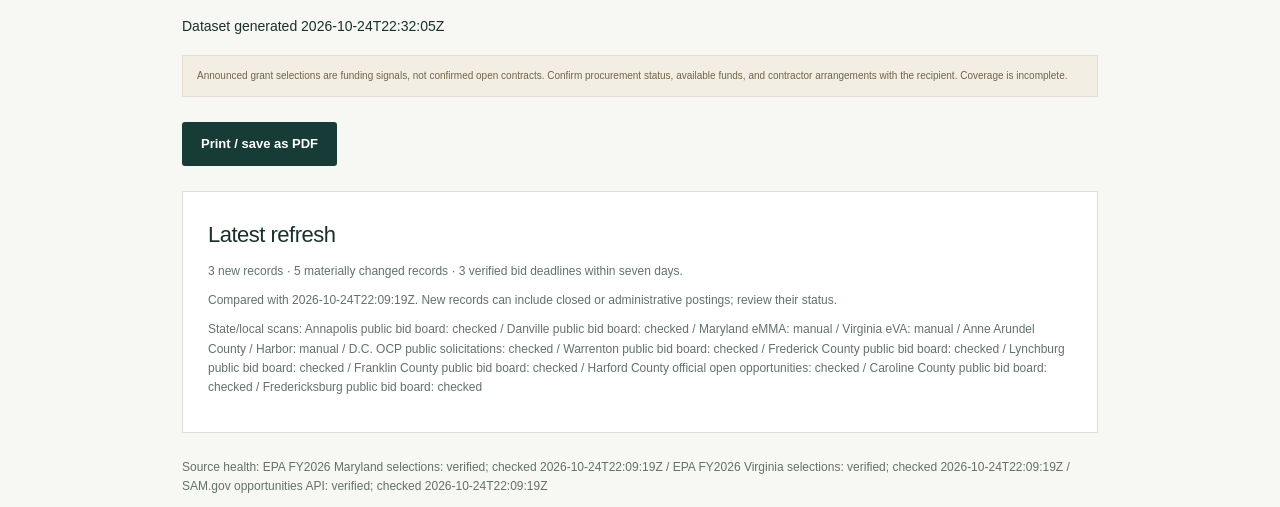
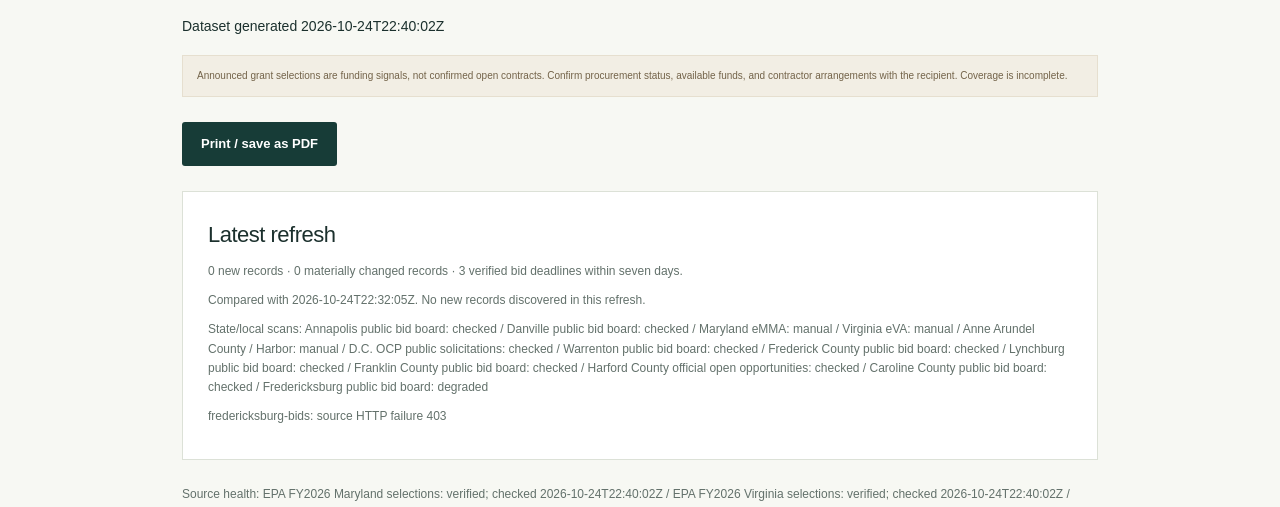
Before and after one commit to tzj410/CleanupSignal, a website with bundled scripts: page public/report.html in a window 1280 px wide. Shown: the part 265-772 px from the top of the page. Built offline with nearby package versions, Linux system fonts and the light colour scheme.

Commit message:
Refresh verified source checks and environmental project brief

```diff
--- a/public/data/signals.json
+++ b/public/data/signals.json
@@ -1,25 +1,25 @@
 {
-  "generatedAt": "2026-10-24T22:32:05Z",
+  "generatedAt": "2026-10-24T22:40:02Z",
   "sources": [
     {
       "id": "epa-md-2026",
       "name": "EPA FY2026 Maryland selections",
       "url": "https://www.epa.gov/newsreleases/epa-announces-55-million-brownfields-grants-revitalize-communities-maryland",
-      "lastChecked": "2026-10-24T22:09:19Z",
+      "lastChecked": "2026-10-24T22:40:02Z",
       "status": "verified"
     },
     {
       "id": "epa-va-2026",
       "name": "EPA FY2026 Virginia selections",
       "url": "https://www.epa.gov/newsreleases/epa-announces-over-101-million-brownfields-grants-revitalize-communities-virginia",
-      "lastChecked": "2026-10-24T22:09:19Z",
+      "lastChecked": "2026-10-24T22:40:02Z",
       "status": "verified"
     },
     {
       "id": "sam",
       "name": "SAM.gov opportunities API",
       "url": "https://open.gsa.gov/api/get-opportunities-public-api/",
-      "lastChecked": "2026-10-24T22:09:19Z",
+      "lastChecked": "2026-10-24T22:40:02Z",
       "status": "verified",
       "note": "90-day national NAICS search, filtered to MD, VA and DC, for NAICS 541620 and 562910; federal notices only. Not comprehensive coverage."
     }
@@ -41,7 +41,7 @@
       "sourceUrl": "https://www.danville-va.gov/bids.aspx?bidID=4194",
       "summary": "Administrative procurement activity: IFB-26-27-004 AA-Demo 6 Properties Bid Tab",
       "nextStep": "Confirm current procurement status and remaining scope with the purchasing office; this posting may be a results or responders notice.",
-      "verifiedAt": "2026-10-24T22:32:05Z",
+      "verifiedAt": "2026-10-24T22:40:02Z",
       "verification": "verified",
       "statusNote": "Administrative posting or conflicting source labels; not a verified invitation to bid.",
       "noticeType": "Administrative posting",
@@ -66,7 +66,7 @@
       "sourceUrl": "https://www.danville-va.gov/bids.aspx?bidID=4232",
       "summary": "Administrative procurement activity: RFP-26-27-018-Wastewater Sludge Removal Dewatering Transportation and Land Application (Responders List)",
       "nextStep": "Confirm current procurement status and remaining scope with the purchasing office; this posting may be a results or responders notice.",
-      "verifiedAt": "2026-10-24T22:32:05Z",
+      "verifiedAt": "2026-10-24T22:40:02Z",
       "verification": "verified",
       "statusNote": "Administrative posting or conflicting source labels; not a verified invitation to bid.",
       "noticeType": "Administrative posting",
@@ -91,7 +91,7 @@
       "sourceUrl": "https://www.danville-va.gov/bids.aspx?bidID=4234",
       "summary": "Administrative procurement activity: IFB 26-27-009 Southern Virginia Megasite at Berry Hill - McGruff Creek Sewer Extension - Notice of Intent",
       "nextStep": "Confirm current procurement status and remaining scope with the purchasing office; this posting may be a results or responders notice.",
-      "verifiedAt": "2026-10-24T22:32:05Z",
+      "verifiedAt": "2026-10-24T22:40:02Z",
       "verification": "verified",
       "statusNote": "Administrative posting or conflicting source labels; not a verified invitation to bid.",
       "noticeType": "Administrative posting",
@@ -116,7 +116,7 @@
       "sourceUrl": "https://www.danville-va.gov/bids.aspx?bidID=4238",
       "summary": "Administrative procurement activity: IFB 26-27-016 AA-Demo - 8 Properties - Bid Tab",
       "nextStep": "Confirm current procurement status and remaining scope with the purchasing office; this posting may be a results or responders notice.",
-      "verifiedAt": "2026-10-24T22:32:05Z",
+      "verifiedAt": "2026-10-24T22:40:02Z",
       "verification": "verified",
       "statusNote": "Administrative posting or conflicting source labels; not a verified invitation to bid.",
       "noticeType": "Administrative posting",
@@ -141,7 +141,7 @@
       "sourceUrl": "https://contracts.ocp.dc.gov/solicitations/details?id=Doc841623",
       "summary": "District procurement notice: FY26 Parkland Stormwater Retrofits - DPR V. Market: Open. Review official procurement documents, registration, eligibility and amendments.",
       "nextStep": "Confirm scope, mandatory meetings, market restrictions and amendments with the contracting office before bidding.",
-      "verifiedAt": "2026-10-24T22:32:05Z",
+      "verifiedAt": "2026-10-24T22:40:02Z",
       "verification": "verified",
       "noticeType": "District procurement notice",
       "statusNote": "Official portal status and closing date checked. Dates are interpreted in America/New_York; review amendments before responding.",
@@ -163,7 +163,7 @@
       "sourceUrl": "https://contracts.ocp.dc.gov/solicitations/details?id=Doc846899",
       "summary": "District procurement notice: DCKT-FY26-Leaf Disposal Services. Market: Set Aside. Review official procurement documents, registration, eligibility and amendments.",
       "nextStep": "Confirm scope, mandatory meetings, market restrictions and amendments with the contracting office before bidding.",
-      "verifiedAt": "2026-10-24T22:32:05Z",
+      "verifiedAt": "2026-10-24T22:40:02Z",
       "verification": "verified",
       "noticeType": "District procurement notice",
       "statusNote": "Official portal status and closing date checked. Dates are interpreted in America/New_York; review amendments before responding.",
@@ -185,7 +185,7 @@
       "sourceUrl": "https://contracts.ocp.dc.gov/solicitations/details?id=Doc852234",
       "summary": "District procurement notice: DPW FY27 Stormwater Retention Credits. Market: Open. Review official procurement documents, registration, eligibility and amendments.",
       "nextStep": "Confirm scope, mandatory meetings, market restrictions and amendments with the contracting office before bidding.",
-      "verifiedAt": "2026-10-24T22:32:05Z",
+      "verifiedAt": "2026-10-24T22:40:02Z",
       "verification": "verified",
       "noticeType": "District procurement notice",
       "statusNote": "Official portal status and closing date checked. Dates are interpreted in America/New_York; review amendments before responding.",
@@ -207,7 +207,7 @@
       "sourceName": "U.S. EPA · FY2026 Brownfields selections",
       "summary": "Cleanup selection for the City of Annapolis Department of Public Works site.",
       "nextStep": "Check recipient procurement notices and confirm award and contractor selection status.",
-      "verifiedAt": "2026-10-24T22:09:19Z",
+      "verifiedAt": "2026-10-24T22:40:02Z",
       "verification": "verified",
       "evidenceTerms": [
         "Resilience Authority of Annapolis and Anne Arundel County",
@@ -263,7 +263,7 @@
       "sourceName": "U.S. EPA · FY2026 Brownfields selections",
       "summary": "Brownfields assessment selection.",
       "nextStep": "Check recipient procurement notices and confirm award and contractor selection status.",
-      "verifiedAt": "2026-10-24T22:09:19Z",
+      "verifiedAt": "2026-10-24T22:40:02Z",
       "verification": "verified",
       "evidenceTerms": [
         "Danville",
@@ -315,7 +315,7 @@
       "sourceName": "U.S. EPA · FY2026 Brownfields selections",
       "summary": "Regional brownfields assessment selection.",
       "nextStep": "Check recipient procurement notices and confirm award and contractor selection status.",
-      "verifiedAt": "2026-10-24T22:09:19Z",
+      "verifiedAt": "2026-10-24T22:40:02Z",
       "verification": "verified",
       "evidenceTerms": [
         "Virginia’s Gateway Region, Inc.",
@@ -363,7 +363,7 @@
       "sourceName": "U.S. EPA · FY2026 Brownfields selections",
       "summary": "Cleanup selection for the former Leas & McVitty/New River Tannery.",
       "nextStep": "Check recipient procurement notices and confirm award and contractor selection status.",
-      "verifiedAt": "2026-10-24T22:09:19Z",
+      "verifiedAt": "2026-10-24T22:40:02Z",
       "verification": "verified",
       "evidenceTerms": [
         "Giles County",
@@ -411,7 +411,7 @@
       "sourceName": "U.S. EPA · FY2026 Brownfields selections",
       "summary": "Multipurpose brownfields selection.",
       "nextStep": "Check recipient procurement notices and confirm award and contractor selection status.",
-      "verifiedAt": "2026-10-24T22:09:19Z",
+      "verifiedAt": "2026-10-24T22:40:02Z",
       "verification": "verified",
       "evidenceTerms": [
         "Martinsville",
@@ -467,7 +467,7 @@
       "sourceName": "U.S. EPA · FY2026 Brownfields selections",
       "summary": "Regional brownfields assessment selection.",
       "nextStep": "Check recipient procurement notices and confirm award and contractor selection status.",
-      "verifiedAt": "2026-10-24T22:09:19Z",
+      "verifiedAt": "2026-10-24T22:40:02Z",
       "verification": "verified",
       "evidenceTerms": [
         "Mount Rogers Planning District Commission",
@@ -515,7 +515,7 @@
       "sourceName": "U.S. EPA · FY2026 Brownfields selections",
       "summary": "Cleanup selection for the former Pamunkey Community Dump.",
       "nextStep": "Check recipient procurement notices and confirm award and contractor selection status.",
-      "verifiedAt": "2026-10-24T22:09:19Z",
+      "verifiedAt": "2026-10-24T22:40:02Z",
       "verification": "verified",
       "evidenceTerms": [
         "Pamunkey Indian Tribe",
@@ -563,7 +563,7 @@
       "sourceName": "U.S. EPA · FY2026 Brownfields selections",
       "summary": "Brownfields assessment selection.",
       "nextStep": "Check recipient procurement notices and confirm award and contractor selection status.",
-      "verifiedAt": "2026-10-24T22:09:19Z",
+      "verifiedAt": "2026-10-24T22:40:02Z",
       "verification": "verified",
       "evidenceTerms": [
         "Pittsylvania County",
@@ -611,7 +611,7 @@
       "sourceName": "U.S. EPA · FY2026 Brownfields selections",
       "summary": "State brownfields assessment selection.",
       "nextStep": "Check recipient procurement notices and confirm award and contractor selection status.",
-      "verifiedAt": "2026-10-24T22:09:19Z",
+      "verifiedAt": "2026-10-24T22:40:02Z",
       "verification": "verified",
       "evidenceTerms": [
         "Virginia Department of Environmental Quality",
@@ -659,7 +659,7 @@
       "sourceName": "U.S. EPA · FY2026 Brownfields selections",
       "summary": "Regional brownfields assessment selection.",
       "nextStep": "Check recipient procurement notices and confirm award and contractor selection status.",
-      "verifiedAt": "2026-10-24T22:09:19Z",
+      "verifiedAt": "2026-10-24T22:40:02Z",
       "verification": "verified",
       "evidenceTerms": [
         "Tri-County Council for Western Maryland",
@@ -709,7 +709,7 @@
       "procurementUrl": "https://harfordcountymd.bonfirehub.com/opportunities/254691",
       "summary": " Consists of dredging of Gunpowder River, Taylor Creek, and the Rumsey Island Outfall Dredge Area. This shall include furnishing of all plant, materials, equipment, supplies, labor and transportation...",
       "nextStep": "Open the county-linked Bonfire notice and review full scope, amendments, eligibility and mandatory meetings before bidding.",
-      "verifiedAt": "2026-10-24T22:32:05Z",
+      "verifiedAt": "2026-10-24T22:40:02Z",
       "verification": "verified",
       "verificationScope": "official-government-listing",
       "noticeType": "County procurement listing",
@@ -733,7 +733,7 @@
       "procurementUrl": "https://harfordcountymd.bonfirehub.com/opportunities/255203",
       "summary": " Well Field Inspection, Maintenance, and Repair Services Project closes Oct 28, 2026 1:00 PM EDT.",
       "nextStep": "Open the county-linked Bonfire notice and review full scope, amendments, eligibility and mandatory meetings before bidding.",
-      "verifiedAt": "2026-10-24T22:32:05Z",
+      "verifiedAt": "2026-10-24T22:40:02Z",
       "verification": "verified",
       "verificationScope": "official-government-listing",
       "noticeType": "County procurement listing",
@@ -757,7 +757,7 @@
       "procurementUrl": "https://harfordcountymd.bonfirehub.com/opportunities/258676",
       "summary": " Provide wastewater pumping services utilizing specific vacuum equipment. Project closes Nov 18, 2026 1:00 PM EST.",
       "nextStep": "Open the county-linked Bonfire notice and review full scope, amendments, eligibility and mandatory meetings before bidding.",
-      "verifiedAt": "2026-10-24T22:32:05Z",
+      "verifiedAt": "2026-10-24T22:40:02Z",
       "verification": "verified",
       "verificationScope": "official-government-listing",
       "noticeType": "County procurement listing",
@@ -779,7 +779,7 @@
       "sourceUrl": "https://www.lynchburgva.gov/bids.aspx?bidID=249",
       "summary": "Local procurement notice. VIRTUAL PRE BID MEETING LIVE BID OPENING You can now submit your IFB or RFP response online. Simply click the button below, fill out the form, and attach your documents. Submit Online",
       "nextStep": "Review the official scope, eligibility, site visits, attachments and amendments before deciding whether to bid.",
-      "verifiedAt": "2026-10-24T22:32:05Z",
+      "verifiedAt": "2026-10-24T22:40:02Z",
       "verification": "verified",
       "statusNote": "Review all official documents and amendments before responding.",
       "noticeType": "Local procurement notice",
@@ -804,7 +804,7 @@
       "sourceUrl": "https://sam.gov/opp/3f2f09ace746415db8c96a738fde61f4/view",
       "summary": "Federal environmental notice. Review the official scope, amendments, eligibility and attachments.",
       "nextStep": "Confirm all dates, requirements and current notice status on SAM.gov before acting.",
-      "verifiedAt": "2026-10-24T22:09:19Z",
+      "verifiedAt": "2026-10-24T22:40:02Z",
       "verification": "verified",
       "noticeType": "Solicitation",
       "naicsCode": "541620",
@@ -826,7 +826,7 @@
       "sourceUrl": "https://sam.gov/opp/95182c8575e849afbb5c5375383bf49b/view",
       "summary": "Federal environmental notice. Review the official scope, amendments, eligibility and attachments.",
       "nextStep": "Confirm all dates, requirements and current notice status on SAM.gov before acting.",
-      "verifiedAt": "2026-10-24T22:09:19Z",
+      "verifiedAt": "2026-10-24T22:40:02Z",
       "verification": "verified",
       "noticeType": "Solicitation",
       "naicsCode": "562910",
@@ -845,51 +845,11 @@
     "Federal solicitation discovery requires a free SAM.gov API key."
   ],
   "operations": {
-    "generatedAt": "2026-10-24T22:32:05Z",
+    "generatedAt": "2026-10-24T22:40:02Z",
     "comparison": {
-      "comparedTo": "2026-10-24T22:09:19Z",
-      "newIds": [
-        "harford-listing-254691",
-        "harford-listing-255203",
-        "harford-listing-258676"
-      ],
-      "changed": [
-        {
-          "id": "danville-bids-4194",
-          "fields": [
-            "prebidMeeting",
-            "solicitationNumber"
-          ]
-        },
-        {
-          "id": "danville-bids-4232",
-          "fields": [
-            "prebidMeeting",
-            "solicitationNumber"
-          ]
-        },
-        {
-          "id": "danville-bids-4234",
-          "fields": [
-            "prebidMeeting",
-            "solicitationNumber"
-          ]
-        },
-        {
-          "id": "danville-bids-4238",
-          "fields": [
-            "prebidMeeting",
-            "solicitationNumber"
-          ]
-        },
-        {
-          "id": "lynchburg-bids-249",
-          "fields": [
-            "prebidMeeting",
-            "solicitationNumber"
-          ]
-        }
-      ],
+      "comparedTo": "2026-10-24T22:32:05Z",
+      "newIds": [],
+      "changed": [],
       "removedIds": []
     },
     "procurementSources": [
@@ -901,9 +861,9 @@
         "locality": "Annapolis",
         "mode": "civic",
         "note": "Daily public-listing scan; relevant detail pages are checked before importing notices.",
-        "lastChecked": "2026-10-24T22:32:05Z",
+        "lastChecked": "2026-10-24T22:40:02Z",
         "status": "checked",
-        "lastSuccess": "2026-10-24T22:32:05Z",
+        "lastSuccess": "2026-10-24T22:40:02Z",
         "listingCount": 0,
         "matchingCount": 0,
         "listingHash": "4f53cda18c2baa0c0354bb5f9a3ecbe5ed12ab4d8e11ba873c2f11161202b945",
@@ -918,9 +878,9 @@
         "locality": "Danville",
         "mode": "civic",
         "note": "Daily public-listing scan; responder lists, bid tabs and conflicting statuses are not treated as open bids.",
-        "lastChecked": "2026-10-24T22:32:05Z",
+        "lastChecked": "2026-10-24T22:40:02Z",
         "status": "checked",
-        "lastSuccess": "2026-10-24T22:32:05Z",
+        "lastSuccess": "2026-10-24T22:40:02Z",
         "listingCount": 17,
         "matchingCount": 4,
         "listingHash": "622bfdeb4512334a59431dda89e6c421c0830aaaa82ba16be17825353fcbab7a",
@@ -965,9 +925,9 @@
         "locality": "Washington, DC",
         "mode": "dc-api",
         "note": "Public portal search and environmental notice details checked daily. Coverage is limited to notices returned by OCP; independent agencies may publish elsewhere.",
-        "lastChecked": "2026-10-24T22:32:05Z",
+        "lastChecked": "2026-10-24T22:40:02Z",
         "status": "checked",
-        "lastSuccess": "2026-10-24T22:32:05Z",
+        "lastSuccess": "2026-10-24T22:40:02Z",
         "listingCount": 20,
         "matchingCount": 3,
         "listingHash": "b97de1d1c317d0f925bec48f91104b5ab06bd271550eeb9b46162ffbd96ed49a",
@@ -982,9 +942,9 @@
         "locality": "Warrenton",
         "mode": "civic",
         "note": "Daily public-listing scan; no relevant invitations are inferred from an empty board.",
-        "lastChecked": "2026-10-24T22:32:05Z",
+        "lastChecked": "2026-10-24T22:40:02Z",
         "status": "checked",
-        "lastSuccess": "2026-10-24T22:32:05Z",
+        "lastSuccess": "2026-10-24T22:40:02Z",
         "listingCount": 0,
         "matchingCount": 0,
         "listingHash": "4f53cda18c2baa0c0354bb5f9a3ecbe5ed12ab4d8e11ba873c2f11161202b945",
@@ -999,9 +959,9 @@
         "locality": "Frederick County",
         "mode": "civic",
         "note": "Checks this public board only. County links to other procurement platforms are not included.",
-        "lastChecked": "2026-10-24T22:32:05Z",
+        "lastChecked": "2026-10-24T22:40:02Z",
         "status": "checked",
-        "lastSuccess": "2026-10-24T22:32:05Z",
+        "lastSuccess": "2026-10-24T22:40:02Z",
         "listingCount": 0,
         "matchingCount": 0,
         "listingHash": "4f53cda18c2baa0c0354bb5f9a3ecbe5ed12ab4d8e11ba873c2f11161202b945",
@@ -1016,9 +976,9 @@
         "locality": "Lynchburg",
         "mode": "civic",
         "note": "Daily public-listing scan; relevant notices and amendments require official review.",
-        "lastChecked": "2026-10-24T22:32:05Z",
+        "lastChecked": "2026-10-24T22:40:02Z",
         "status": "checked",
-        "lastSuccess": "2026-10-24T22:32:05Z",
+        "lastSuccess": "2026-10-24T22:40:02Z",
         "listingCount": 5,
         "matchingCount": 1,
         "listingHash": "bf3b9a133e1f99c33858c16cc202037e8db466d66797147a23a595ad3f250d58",
@@ -1033,9 +993,9 @@
         "locality": "Franklin County",
         "mode": "civic",
         "note": "Daily public-listing scan; unrelated notices are excluded.",
-        "lastChecked": "2026-10-24T22:32:05Z",
+        "lastChecked": "2026-10-24T22:40:02Z",
         "status": "checked",
-        "lastSuccess": "2026-10-24T22:32:05Z",
+        "lastSuccess": "2026-10-24T22:40:02Z",
         "listingCount": 2,
         "matchingCount": 0,
         "listingHash": "1ae870ae1f52113851ef0af3d0c615510565930e3ba653961812efc6f15ddbd8",
@@ -1050,9 +1010,9 @@
         "locality": "Harford County",
         "mode": "harford-listing",
         "note": "Checks the official county open-opportunity listing and its stated closing times. Full Bonfire documents and amendments require bidder review.",
-        "lastChecked": "2026-10-24T22:32:05Z",
+        "lastChecked": "2026-10-24T22:40:02Z",
         "status": "checked",
-        "lastSuccess": "2026-10-24T22:32:05Z",
+        "lastSuccess": "2026-10-24T22:40:02Z",
         "listingCount": 7,
         "matchingCount": 3,
         "listingHash": "03964d4e58551d4d63cd021c07c0c47a05866d36e72cba3fbfbaf54ae107bcc1",
@@ -1068,9 +1028,9 @@
         "agency": "Caroline County Government",
         "mode": "civic",
         "note": "Checks relevant notices on this county board; not statewide coverage.",
-        "lastChecked": "2026-10-24T22:32:05Z",
+        "lastChecked": "2026-10-24T22:40:02Z",
         "status": "checked",
-        "lastSuccess": "2026-10-24T22:32:05Z",
+        "lastSuccess": "2026-10-24T22:40:02Z",
         "listingCount": 1,
         "matchingCount": 0,
         "listingHash": "15ad66ba198b3c24e4cb8c61a8f8c29d326af974e810e9e8e64fa7a19fd4c0c4",
@@ -1085,17 +1045,18 @@
         "locality": "Fredericksburg",
         "mode": "civic",
         "note": "Checks relevant notices on the public city board; unrelated notices are excluded.",
-        "lastChecked": "2026-10-24T22:32:05Z",
-        "status": "checked",
+        "lastChecked": "2026-10-24T22:40:02Z",
+        "status": "degraded",
         "lastSuccess": "2026-10-24T22:32:05Z",
-        "listingCount": 2,
-        "matchingCount": 0,
-        "listingHash": "23088369fa5f6299960eceefb4218fad1a9207bc05cede0df649fc171ca30bdb",
-        "checkedEmpty": false,
-        "listingChanged": false
+        "error": "source HTTP failure 403"
       }
     ],
-    "alerts": [],
+    "alerts": [
+      {
+        "sourceId": "fredericksburg-bids",
+        "message": "source HTTP failure 403"
+      }
+    ],
     "deadlineWindowDays": 7
   }
 }
```
Also changed, not shown: public/data/source-health.json (+29 -29 lines), public/reports/latest.html (+1 -1 lines), public/reports/latest.md (+18 -17 lines), public/reports/signals.csv (+23 -23 lines).
